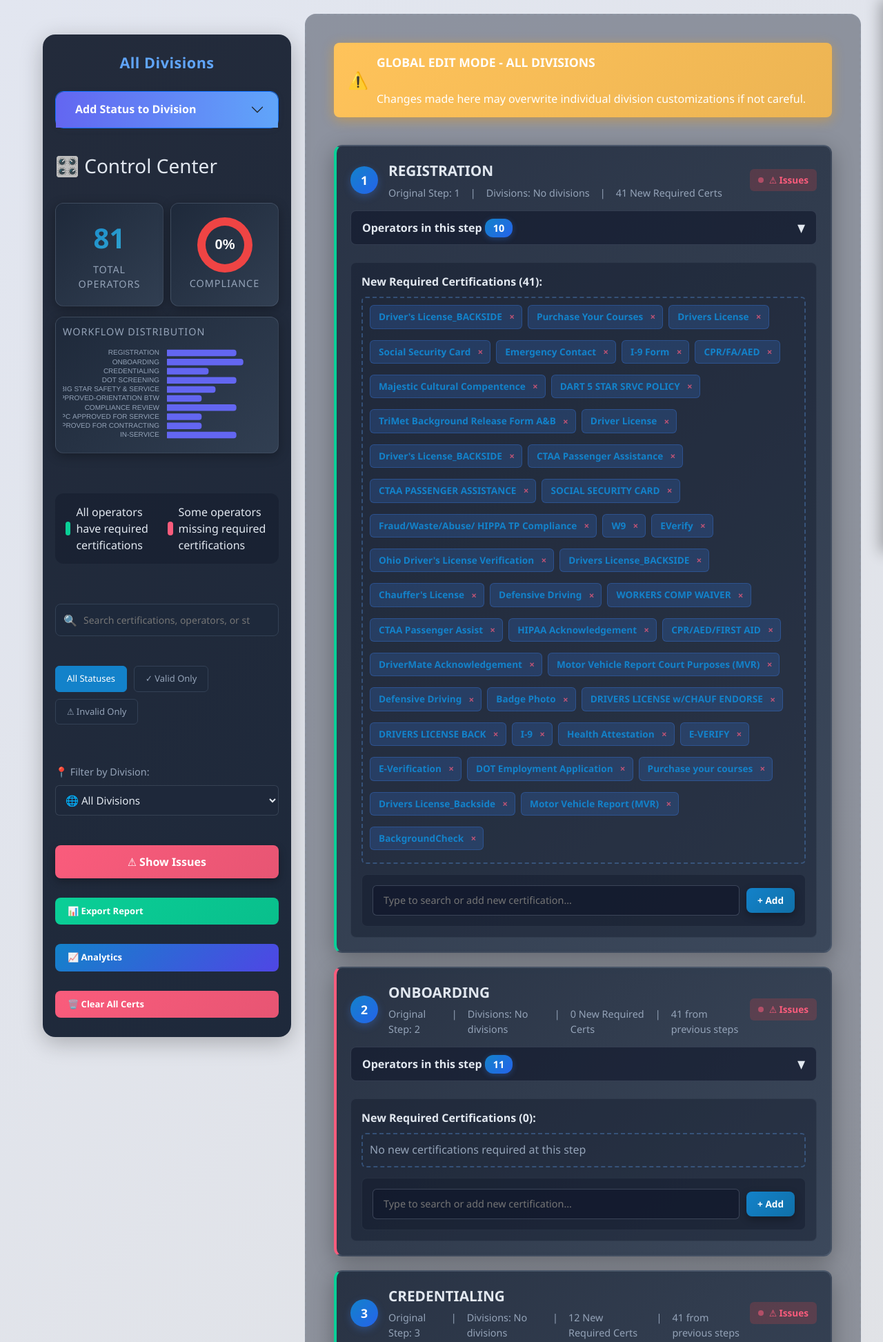
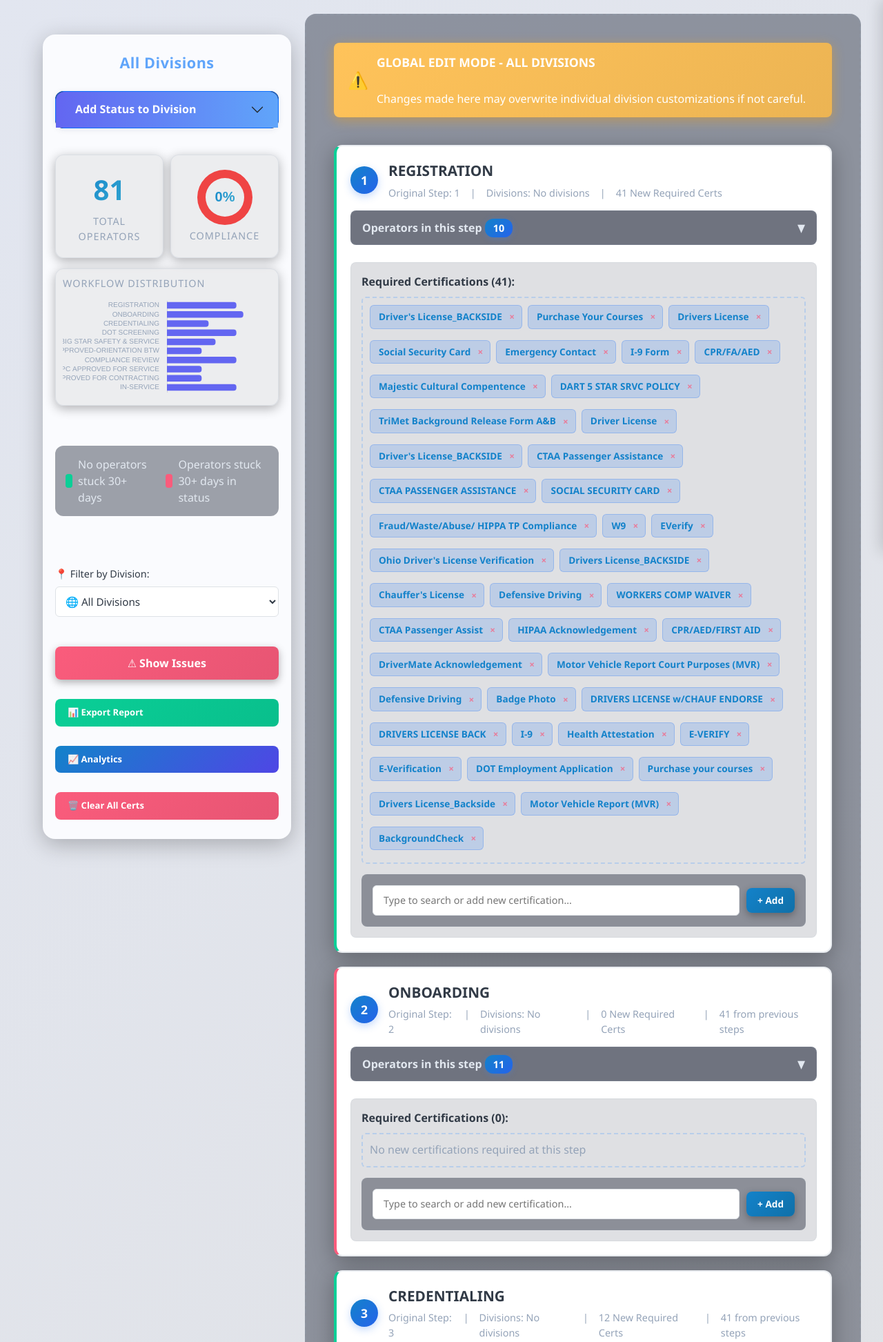
Before and after one commit to coreylee1990/Orion_Operator_Lifecycle_ASPnet_Full_ServerSideRender, an ASP.NET Core app: page / in a window 1280 px wide. Shown: the top 1945 px of the page at 69% size. Run offline with ASP.NET Core 8, Linux system fonts and the light colour scheme; data that the repository does not hold is empty.

Commit message:
Major UI/UX improvements: Light mode conversion, autocomplete fixes, progress bars, and workflow enhancements
- Fixed autocomplete functionality by exposing functions to window object
- Converted all modals and panels from dark mode to light mode with white backgrounds
- Updated operator progress bars: Now using Bootstrap standard with proper width and visibility
- Simplified progress calculation to only show valid vs missing certs (excluded expired)
- Changed status actions: Red X instead of trash icon, repositioned to right: 20px
- Removed 'Control Center' heading and 'Valid/Issues' status indicators
- Updated legend to reflect 30-day status duration metric
- Fixed certification matching for JSON mode (UseSqlDatabase: false)
- Enhanced input fields and autocomplete dropdown to light mode
- Removed search bar and filter buttons for cleaner UI
- Updated compliance % color to match Total Operators gradient
- Made operator names and text darker for better contrast

```diff
--- a/OrionOperatorLifecycleWebApp/Views/Requirements/Index.cshtml
+++ b/OrionOperatorLifecycleWebApp/Views/Requirements/Index.cshtml
@@ -9,7 +9,7 @@
 <link href="/css/requirements-editor.css" rel="stylesheet">
 
 <div class="container" style="display: flex; flex-direction: row;">
-        <div class="vertical-panel" style="width: 360px; min-width: 300px; max-width: 420px; background: linear-gradient(135deg, #232b3b 0%, #1e293b 100%); border-radius: 18px; margin: 30px 20px 30px 30px; padding: 28px 18px; display: flex; flex-direction: column; gap: 28px; height: fit-content; box-shadow: 0 8px 32px rgba(0,0,0,0.25);">
+        <div class="vertical-panel" style="width: 360px; min-width: 300px; max-width: 420px; background: #fafbfe; border-radius: 18px; margin: 30px 20px 30px 30px; padding: 28px 18px; display: flex; flex-direction: column; gap: 28px; height: fit-content; box-shadow: 0 8px 32px rgba(0,0,0,0.25);">
             <h2 id="divisionTitle" style="margin-bottom: 0; color: #60a5fa; font-weight: bold; font-size: 1.35rem; text-align: center; letter-spacing: 0.5px;">All Divisions</h2>
                         <!-- Add Status to Division Accordion (moved and restyled) -->
                         <div class="accordion" id="addStatusAccordion" style="background: #232b3b; border-radius: 12px; box-shadow: 0 2px 8px rgba(60,60,80,0.10); margin-bottom: 10px;">
@@ -53,7 +53,6 @@
                                 </div>
                             </div>
                         </div>
-            <h3>🎛️ Control Center</h3>
             <div class="stats-panel" id="statsPanel" style="display: flex; flex-direction: column; gap: 15px;">
                 <!-- Summary Row -->
                 <div style="display: flex; gap: 10px; justify-content: space-between;">
@@ -85,26 +84,16 @@
             <div class="legend">
                 <div class="legend-item">
                     <div class="legend-color valid"></div>
-                    <span>All operators have required certifications</span>
+                    <span>No operators stuck 30+ days</span>
                 </div>
                 <div class="legend-item">
                     <div class="legend-color invalid"></div>
-                    <span>Some operators missing required certifications</span>
+                    <span>Operators stuck 30+ days in status</span>
                 </div>
             </div>
-            <div class="search-bar">
-                <span class="search-icon">🔍</span>
-                <input type="text" id="globalSearch" class="search-input" placeholder="Search certifications, operators, or statuses..." oninput="handleGlobalSearch()">
-                <button class="clear-search" onclick="clearGlobalSearch()" style="display: none;">×</button>
-            </div>
-            <div class="filter-options">
-                <button class="filter-btn active" data-filter="all" onclick="setFilter('all')">All Statuses</button>
-                <button class="filter-btn" data-filter="valid" onclick="setFilter('valid')">✓ Valid Only</button>
-                <button class="filter-btn" data-filter="invalid" onclick="setFilter('invalid')">⚠ Invalid Only</button>
-            </div>
             <div class="division-filter-section" style="margin: 15px 0;">
-                <label style="display: block; margin-bottom: 8px; color: #94a3b8; font-size: 0.9rem;">📍 Filter by Division:</label>
-                <select id="mainDivisionFilter" onchange="handleMainDivisionFilter()" style="width: 100%; padding: 10px; border-radius: 6px; border: 1px solid rgba(148, 163, 184, 0.2); background: rgba(30, 41, 59, 0.6); color: #e2e8f0; font-size: 0.95rem;">
+                <label style="display: block; margin-bottom: 8px; color: #313a46; font-size: 0.9rem;">📍 Filter by Division:</label>
+                <select id="mainDivisionFilter" onchange="handleMainDivisionFilter()" style="width: 100%; padding: 10px; border-radius: 6px; border: 1px solid #dee2e6; background: #ffffff; color: #313a46; font-size: 0.95rem;">
                     <option value="ALL">🌐 All Divisions</option>
                 </select>
             </div>
--- a/OrionOperatorLifecycleWebApp/wwwroot/css/requirements-editor.css
+++ b/OrionOperatorLifecycleWebApp/wwwroot/css/requirements-editor.css
@@ -413,7 +413,7 @@
         }
 
         .step-card {
-            background: linear-gradient(135deg, rgba(30, 41, 59, 0.9), rgba(51, 65, 85, 0.9));
+            background: white;
             border-radius: 12px;
             padding: 20px;
             border: 2px solid rgba(148, 163, 184, 0.2);
@@ -478,7 +478,7 @@
         .step-title {
             font-size: 1.3rem;
             font-weight: 700;
-            color: #e2e8f0;
+            color: #313a46;
             margin-bottom: 5px;
         }
 
@@ -616,8 +617,8 @@
             font-weight: 600;
             padding: 2px 8px;
             border-radius: 4px;
-            background: rgba(148, 163, 184, 0.2);
-            color: #94a3b8;
+            background: #e9ecef;
+            color: #6c757d;
         }
 
         .operator-days-in-status.overdue {
@@ -652,16 +653,18 @@
 
         .operator-progress {
             width: 100%;
-            height: 6px;
-            background: rgba(30, 41, 59, 0.8);
-            border-radius: 3px;
+            height: 20px;
+            background: #e9ecef;
+            border-radius: 10px;
             overflow: hidden;
             display: flex;
+            border: 1px solid #dee2e6;
         }
 
         .operator-progress-segment {
             height: 100%;
             transition: width 0.3s ease;
+            min-width: 3px;
         }
 
         .operator-progress-segment.valid {
@@ -677,7 +680,7 @@
         }
 
         .operator-progress-segment.no-data {
-            background: rgba(148, 163, 184, 0.2);
+            background: #dee2e6;
         }
 
         .cert-status {
@@ -700,14 +703,14 @@
         .cert-details {
             margin-top: 15px;
             padding: 15px;
-            background: rgba(15, 23, 42, 0.4);
+            background: rgb(175 178 186 / 40%);
             border-radius: 8px;
             border: 1px solid rgba(148, 163, 184, 0.1);
         }
 
         .cert-title {
             font-weight: 700;
-            color: #e2e8f0;
+            color: #313a46;
             margin-bottom: 10px;
         }
 
@@ -787,10 +790,10 @@
         .add-cert-input input {
             width: 100%;
             padding: 10px 15px;
-            background: rgba(15, 23, 42, 0.6);
-            border: 1px solid rgba(148, 163, 184, 0.3);
+            background: #ffffff;
+            border: 1px solid #dee2e6;
             border-radius: 6px;
-            color: #e2e8f0;
+            color: #313a46;
             font-size: 0.9rem;
         }
 
@@ -1475,12 +1477,12 @@
         /* Operator Progress Bar */
         .operator-progress {
             display: flex;
-            height: 8px;
-            background: rgba(239, 68, 68, 0.3);
-            border-radius: 4px;
+            height: 24px;
+            background: #e9ecef;
+            border-radius: 12px;
             overflow: hidden;
             margin-top: 6px;
-            border: 1px solid rgba(51, 65, 85, 0.3);
+            border: 1px solid #dee2e6;
             flex: 1;
             max-width: 120px;
         }
@@ -1526,12 +1528,12 @@
         /* Operator Progress Bar */
         .operator-progress {
             display: flex;
-            height: 6px;
-            background: rgba(15, 23, 42, 0.5);
-            border-radius: 3px;
+            height: 24px;
+            background: #e9ecef;
+            border-radius: 12px;
             overflow: hidden;
             margin-top: 6px;
-            border: 1px solid rgba(51, 65, 85, 0.5);
+            border: 1px solid #dee2e6;
         }
 
         .operator-progress-segment {
@@ -1653,7 +1655,7 @@
         }
 
         .stat-card {
-            background: linear-gradient(135deg, rgba(30, 41, 59, 0.9), rgba(51, 65, 85, 0.9));
+            background: #cacaca4a;
             padding: 20px;
             border-radius: 12px;
             border: 1px solid rgba(148, 163, 184, 0.2);
```
Also changed, not shown: other parts of OrionOperatorLifecycleWebApp/wwwroot/css/requirements-editor.css (+57 -57 lines), OrionOperatorLifecycleWebApp/wwwroot/js/requirements-editor.js.
